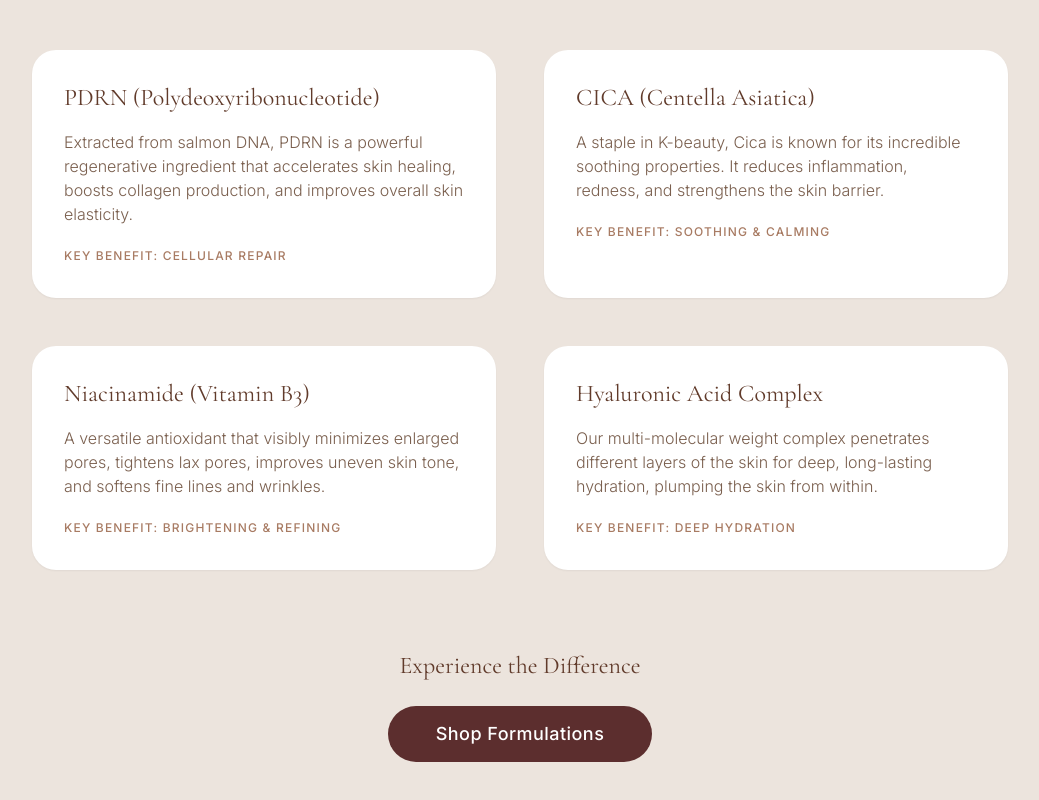
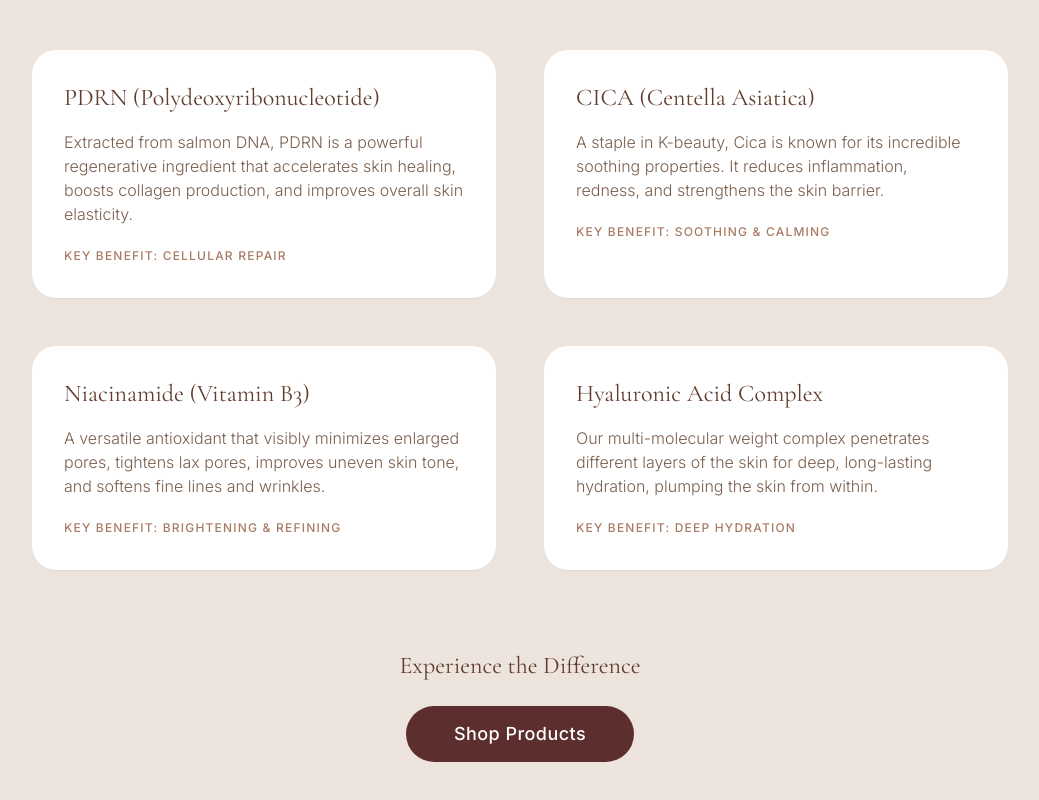
Before and after one commit to kurewarvaishnavi05/seeera-skincare, a Next.js app: page /ingredients in a window 1280 px wide. Shown: the part 270-1070 px from the top of the page, without its empty margins (120-1159 px from the left). Built offline with nearby package versions, Linux system fonts and the light colour scheme.

Commit message:
Change 'Shop Formulations' to 'Shop Products'

```diff
--- a/src/app/ingredients/page.tsx
+++ b/src/app/ingredients/page.tsx
@@ -50,7 +50,7 @@ export default function IngredientsPage() {
         <div className="mt-20 text-center">
           <h3 className="text-2xl font-heading text-primary-brown mb-6">Experience the Difference</h3>
           <Button href="/shop" size="lg" className="bg-dark-brown-red text-white hover:bg-primary-brown px-12 h-14">
-            Shop Formulations
+            Shop Products
           </Button>
         </div>
       </div>
```
